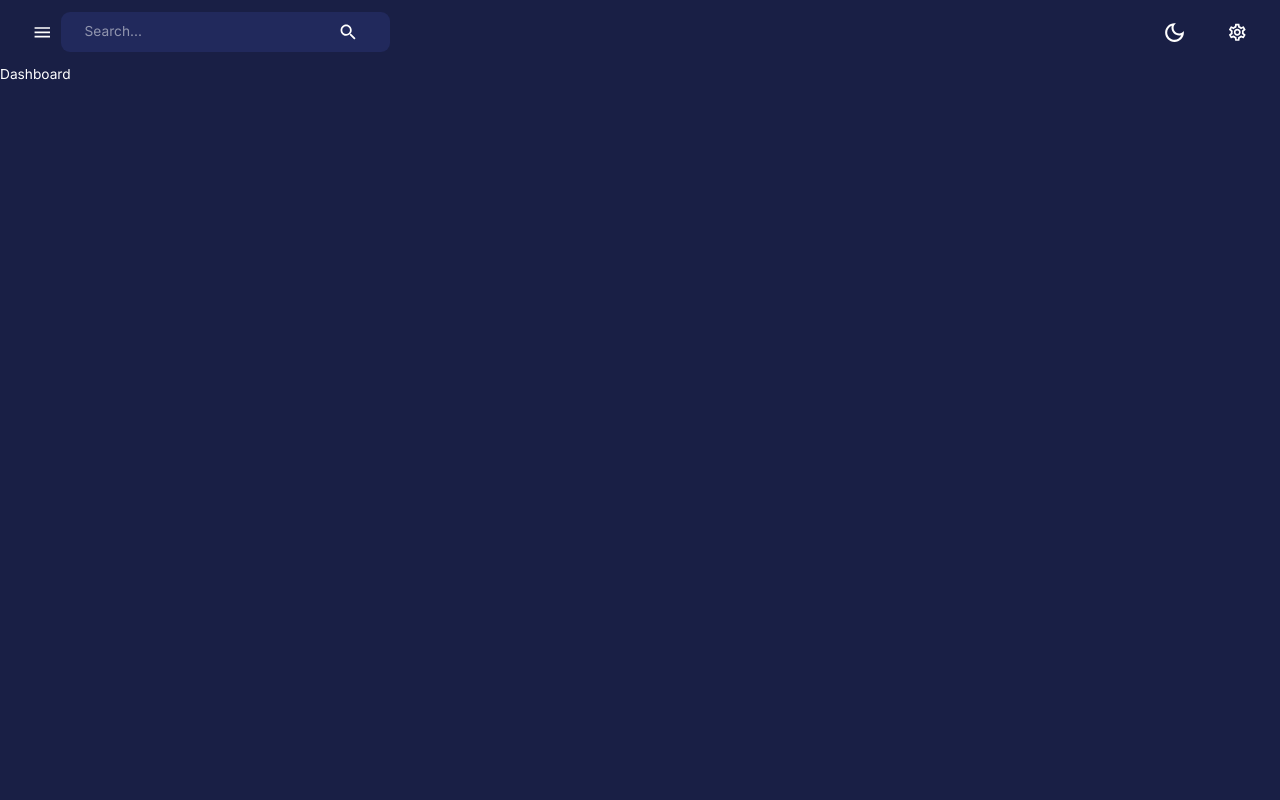
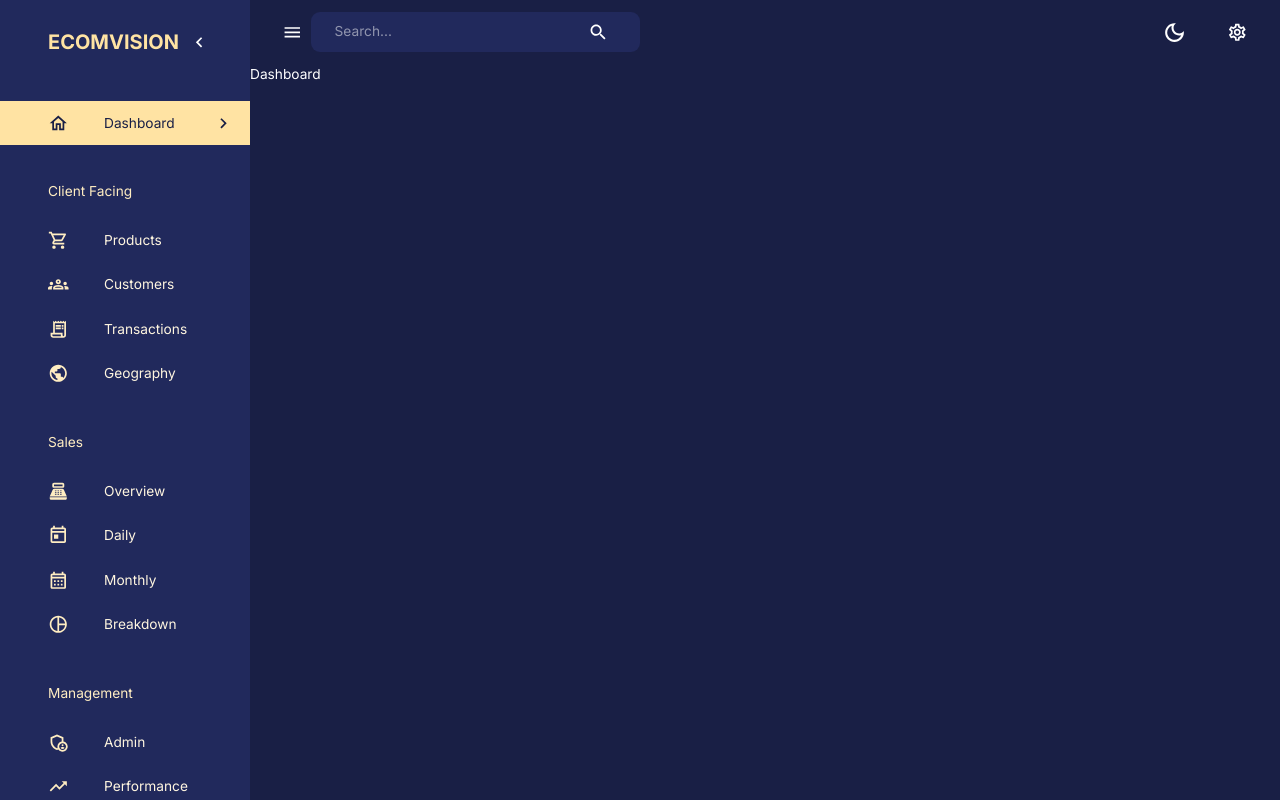
Before and after one commit to seaboyz/admin-dashboard, a React (Create React App) app in the folder client/: page /dashboard in a window 1280 px wide. Built offline with nearby package versions, Linux system fonts and the light colour scheme.

Commit message:
Add Sidebar to Layout

```diff
--- /dev/null
+++ b/client/src/components/Sidebar.jsx
@@ -0,0 +1,162 @@
+import { useTheme } from "@emotion/react";
+import { AdminPanelSettingsOutlined, CalendarMonthOutlined, ChevronLeft, ChevronLeftOutlined, ChevronRightOutlined, GroupsOutlined, HomeOutlined, PieChartOutlined, PointOfSaleOutlined, PublicOutlined, ReceiptLongOutlined, ShoppingCartOutlined, TodayOutlined, TrendingUpOutlined } from "@mui/icons-material";
+import { Drawer, IconButton, List, ListItem, ListItemButton, ListItemIcon, ListItemText, Typography } from "@mui/material";
+import { Box } from "@mui/system";
+import React, { useEffect, useState } from 'react';
+import { useLocation, useNavigate } from "react-router-dom";
+import FlexBetween from "./FlexBetween.jsx";
+
+const navItems = [
+    {
+        text: "Dashboard",
+        icon: <HomeOutlined />
+    },
+    {
+        text: "Client Facing",
+        icon: null
+    },
+    {
+        text: "Products",
+        icon: <ShoppingCartOutlined />
+    },
+    {
+        text: "Customers",
+        icon: <GroupsOutlined />
+    },
+    {
+        text: "Transactions",
+        icon: <ReceiptLongOutlined />
+    },
+    {
+        text: "Geography",
+        icon: <PublicOutlined />
+    },
+    {
+        text: "Sales",
+        icon: null
+    },
+    {
+        text: "Overview",
+        icon: <PointOfSaleOutlined />
+    },
+    {
+        text: "Daily",
+        icon: <TodayOutlined />
+    },
+    {
+        text: "Monthly",
+        icon: <CalendarMonthOutlined />
+    },
+    {
+        text: "Breakdown",
+        icon: <PieChartOutlined />
+    },
+    {
+        text: "Management",
+        icon: null
+    },
+    {
+        text: "Admin",
+        icon: <AdminPanelSettingsOutlined />
+    },
+    {
+        text: "Performance",
+        icon: <TrendingUpOutlined />
+    }
+];
+
+const Sidebar = ({ isNoneMobile, isSidebarOpen, drawerWidth, setSidebarOpen }) => {
+    const { pathname } = useLocation();
+    const [active, setActive] = useState("");
+    const navigatte = useNavigate();
+    const theme = useTheme();
+
+    useEffect(
+        // pathname is "/**", use substring(1) to get the string after the "/"
+        () => setActive(pathname.substring(1)),
+        [pathname]
+    );
+
+    return (
+        <Box component="nav">
+            {isSidebarOpen && (
+                <Drawer
+                    open={isSidebarOpen}
+                    onClose={() => setSidebarOpen(false)}
+                    variant="persistent"
+                    anchor="left"
+                    sx={{
+                        width: drawerWidth,
+                        "& .MuiDrawer-paper": {
+                            color: theme.palette.secondary[200],
+                            backgroundColor: theme.palette.background.alt,
+                            boxSizing: "border-box",
+                            borderWidth: isNoneMobile ? 0 : "2px",
+                            width: drawerWidth
+                        }
+                    }}
+                >
+                    <Box width="100%">
+                        <Box m="1.5rem 2rem 2rem 3rem">
+                            <FlexBetween color={theme.palette.secondary.main}>
+                                <Box display="flex" alignItems="center" gap="0.5rem">
+                                    <Typography variant="h4" fontWeight="bold">
+                                        ECOMVISION
+                                    </Typography>
+                                </Box>
+                                {isNoneMobile &&
+                                    <IconButton onClick={() => setSidebarOpen(!isSidebarOpen)}>
+                                        <ChevronLeft />
+                                    </IconButton>}
+                            </FlexBetween>
+                        </Box>
+                        <List>
+                            {navItems.map(({ text, icon }) => {
+                                if (!icon) {
+                                    return <Typography key={text} sx={{ m: "2.25rem 0 1rem 3rem" }}>
+                                        {text}
+                                    </Typography>;
+                                } else {
+                                    const lowerCaseText = text.toLowerCase();
+                                    const url = `/${lowerCaseText}`;
+                                    return <ListItem key={text} disablePadding>
+                                        <ListItemButton
+                                            onClick={() => {
+                                                navigatte(url);
+                                                setActive(lowerCaseText);
+                                            }}
+                                            sx={{
+                                                backgroundColor:
+                                                    active === lowerCaseText
+                                                        ? theme.palette.secondary[300]
+                                                        : "transparent",
+                                                color:
+                                                    active === lowerCaseText
+                                                        ? theme.palette.primary[600]
+                                                        : theme.palette.secondary[100]
+                                            }}
+                                        >
+                                            <ListItemIcon
+                                                sx={{
+                                                    ml: "2rem",
+                                                    color:
+                                                        active === lowerCaseText
+                                                            ? theme.palette.primary[600]
+                                                            : theme.palette.secondary[200]
+                                                }}>
+                                                {icon}
+                                            </ListItemIcon>
+                                            <ListItemText primary={text} />
+                                            {active === lowerCaseText && <ChevronRightOutlined sx={{ ml: "auto" }} />}
+                                        </ListItemButton>
+                                    </ListItem>;
+                                }
+                            })}
+                        </List>
+                    </Box>
+                </Drawer>)}
+        </Box>
+    );
+};
+
+export default Sidebar;
--- a/client/src/scenes/layout/index.jsx
+++ b/client/src/scenes/layout/index.jsx
@@ -1,13 +1,30 @@
-import { Box } from "@mui/material";
+import { Box, useMediaQuery } from "@mui/material";
 import Navbar from "components/Navbar.jsx";
-import React from 'react';
+import Sidebar from "components/Sidebar.jsx";
+import React, { useState } from 'react';
 import { Outlet } from "react-router-dom";
 
 const Layout = () => {
+    // mobile < 600px
+    const isNoneMobile = useMediaQuery("(min-width:600px)");
+    const [isSidebarOpen, setSidebarOpen] = useState(true);
     return (
-        <Box width="100%" heigh="100%">
-            <Box>
-                <Navbar />
+        <Box
+            display={isNoneMobile ? "flex" : "block"}
+            width="100%"
+            height="100%"
+        >
+            <Sidebar
+                isNoneMobile={isNoneMobile}
+                drawerWidth="250px"
+                isSidebarOpen={isSidebarOpen}
+                setSidebarOpen={setSidebarOpen}
+            />
+            <Box
+                width="100%"
+                height="100%"
+            >
+                <Navbar isSidebarOpen={isSidebarOpen} />
                 <Outlet />
             </Box>
         </Box>
```
